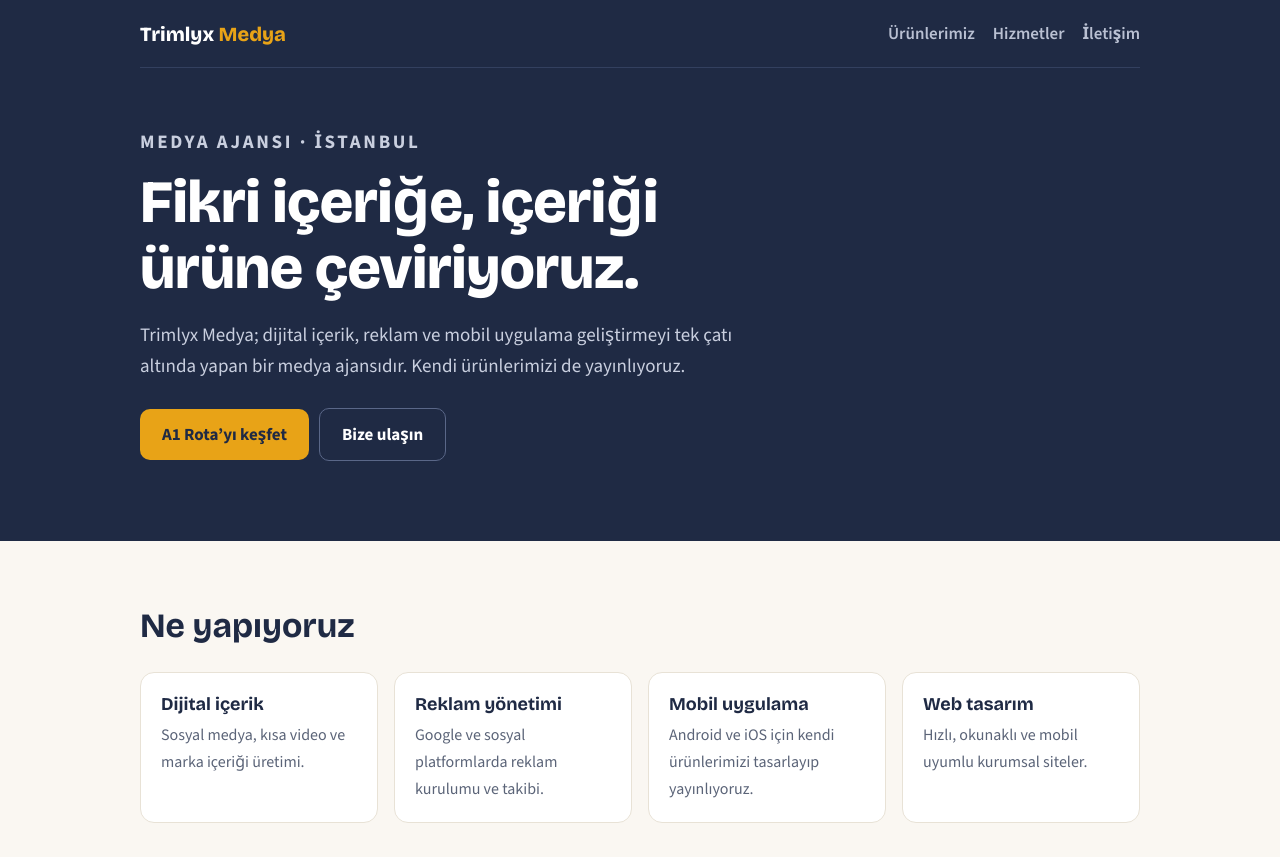
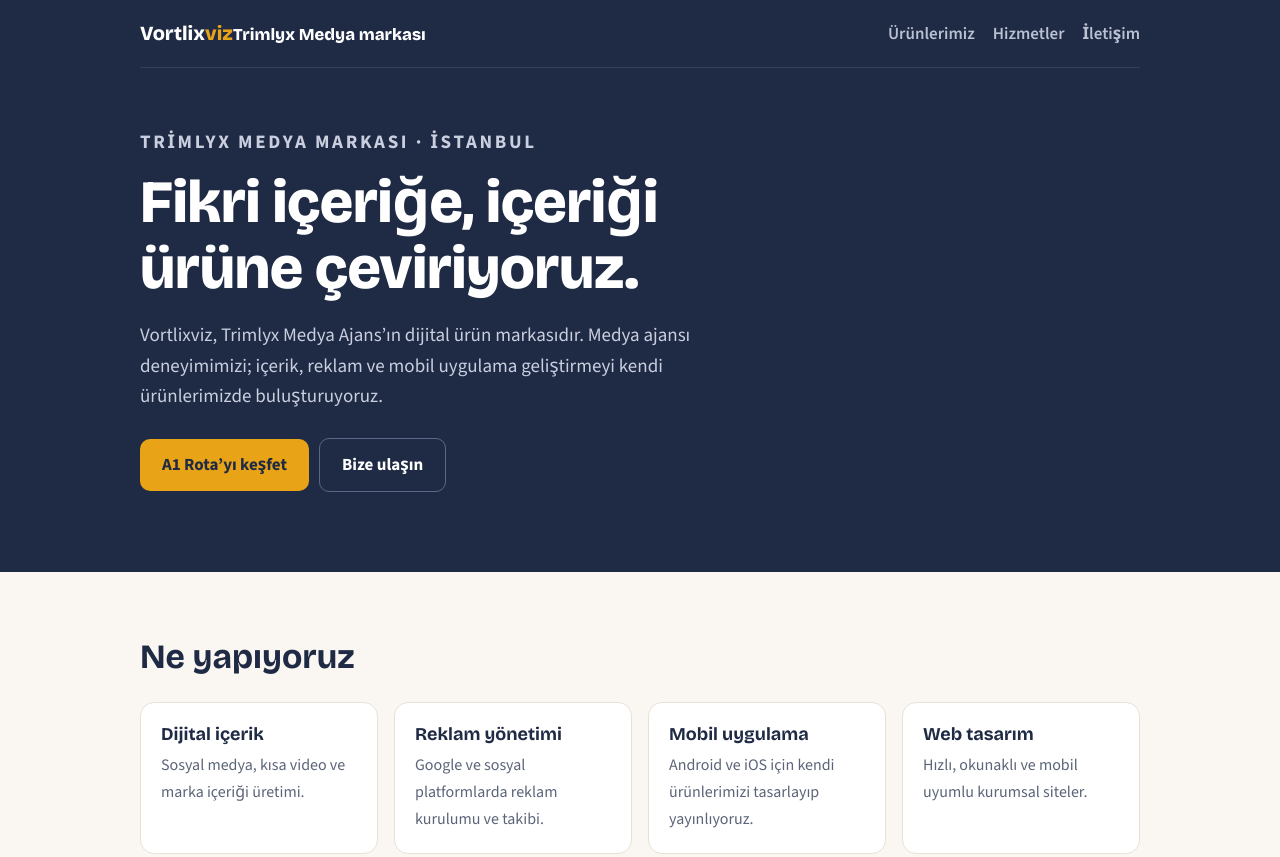
Before and after one commit to TrimlyxMedia/a1rota, a plain HTML site: page index.html in a window 1280 px wide. Shown: the top 857 px of the page. Drawn offline with nearby package versions, Linux system fonts and the light colour scheme.

Commit message:
Change brand name to Vortlixviz in index.html
Updated the title and meta description to reflect the new brand name and product focus.

```diff
--- a/index.html
+++ b/index.html
@@ -7,16 +7,16 @@
 <link rel="stylesheet" href="https://fonts.googleapis.com/css2?family=Bricolage+Grotesque:opsz,wght@12..96,700;12..96,800&family=Source+Sans+3:wght@400;600;700&display=swap">
 <link rel="stylesheet" href="style.css">
 <link rel="icon" href="favicon.png">
-<title>Trimlyx Medya | Dijital medya ve mobil uygulama</title>
-<meta name="description" content="Trimlyx Medya Ajans: dijital içerik, reklam yönetimi ve kendi mobil uygulamaları. İlk ürünümüz A1 Rota: Almanca.">
+<title>Vortlixviz | Trimlyx Medya markası</title>
+<meta name="description" content="Vortlixviz, Trimlyx Medya Ajans Limited Şirketi’nin dijital ürün markasıdır. İlk ürünümüz A1 Rota: Almanca.">
 </head>
 <body>
 <header class="site-hero"><div class="in">
-<nav><a class="brand" href="index.html">Trimlyx <span>Medya</span></a><a href="#urun">Ürünlerimiz</a><a href="#hizmet">Hizmetler</a><a href="#iletisim">İletişim</a></nav>
+<nav><a class="brand" href="index.html">Vortlix<span>viz</span><small>Trimlyx Medya markası</small></a><a href="#urun">Ürünlerimiz</a><a href="#hizmet">Hizmetler</a><a href="#iletisim">İletişim</a></nav>
 <div class="hero-body">
-<p class="eyebrow">Medya ajansı · İstanbul</p>
+<p class="eyebrow">Trimlyx Medya markası · İstanbul</p>
 <h1>Fikri içeriğe, içeriği ürüne çeviriyoruz.</h1>
-<p>Trimlyx Medya; dijital içerik, reklam ve mobil uygulama geliştirmeyi tek çatı altında yapan bir medya ajansıdır. Kendi ürünlerimizi de yayınlıyoruz.</p>
+<p>Vortlixviz, Trimlyx Medya Ajans’ın dijital ürün markasıdır. Medya ajansı deneyimimizi; içerik, reklam ve mobil uygulama geliştirmeyi kendi ürünlerimizde buluşturuyoruz.</p>
 <a class="btn" href="a1rota.html">A1 Rota’yı keşfet</a><a class="btn ghost" href="#iletisim">Bize ulaşın</a>
 </div></div></header>
 
@@ -51,6 +51,6 @@
 <p class="meta">Trimlyx Medya Ajans Limited Şirketi<br>Fenerbahçe Mah. İğrip Sk. No:13 İç Kapı No:1 Kadıköy / İstanbul<br>MERSİS 0859152705800001</p>
 </div></section>
 
-<footer class="site-foot"><div class="in">© 2026 Trimlyx Medya Ajans Limited Şirketi. Tüm hakları saklıdır. · <a href="a1rota.html">A1 Rota</a> · <a href="gizlilik.html">Gizlilik</a> · <a href="kosullar.html">Koşullar</a><br>A1 Rota, Goethe-Institut ile bağlantılı değildir.</div></footer>
+<footer class="site-foot"><div class="in">Vortlixviz, Trimlyx Medya Ajans Limited Şirketi’nin markasıdır. © 2026 Trimlyx Medya Ajans Limited Şirketi. Tüm hakları saklıdır. · <a href="a1rota.html">A1 Rota</a> · <a href="gizlilik.html">Gizlilik</a> · <a href="kosullar.html">Koşullar</a><br>A1 Rota, Goethe-Institut ile bağlantılı değildir.</div></footer>
 </body>
 </html>
```
